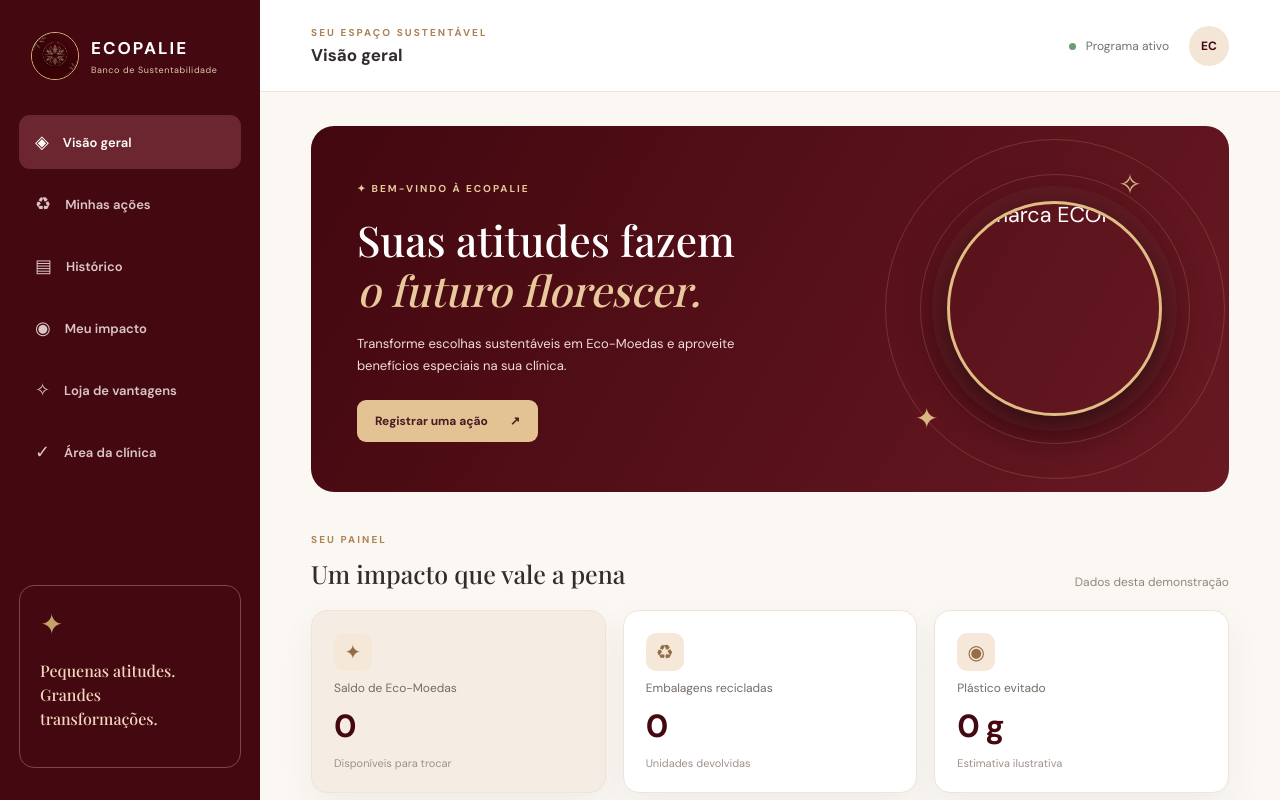
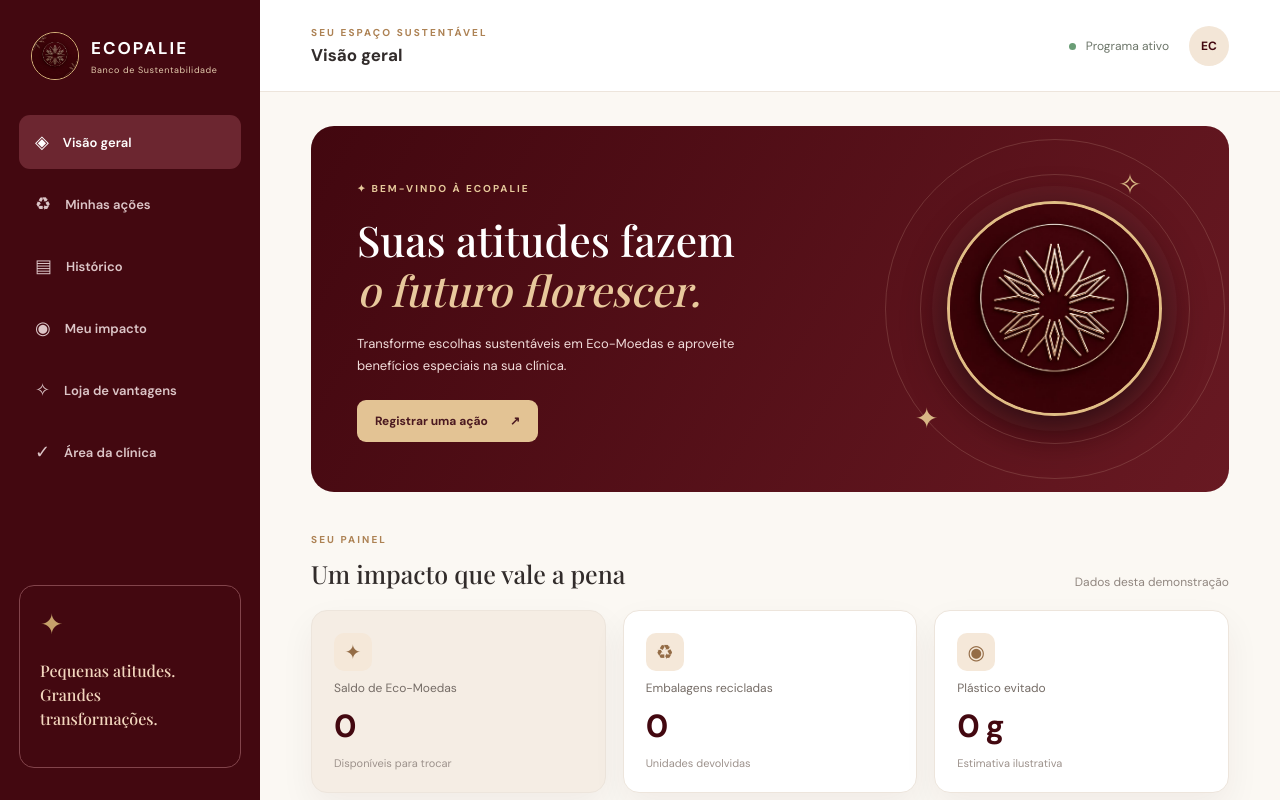
Before and after one commit to ProfesorRafaelBiano87/Ecopalie-2-, a plain HTML site: page index.html in a window 1280 px wide. Shown: the top 800 px of the page. Drawn offline with nearby package versions, Linux system fonts and the light colour scheme; a web font is replaced by a local one.

Commit message:
Update index.html

```diff
--- a/index.html
+++ b/index.html
@@ -55,7 +55,7 @@
 <div class="orbit orbit-one"></div>
 <div class="orbit orbit-two"></div>
 <div class="hero-coin">
-<img src="logo.jpg" alt="Logomarca ECOPALIE">
+<img src="logo.png" alt="Logomarca ECOPALIE">
 </div>
 <span class="spark spark-one">✧</span>
 <span class="spark spark-two">✦</span>
```
